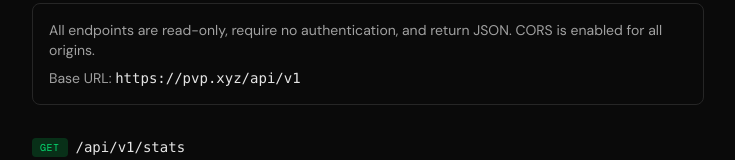
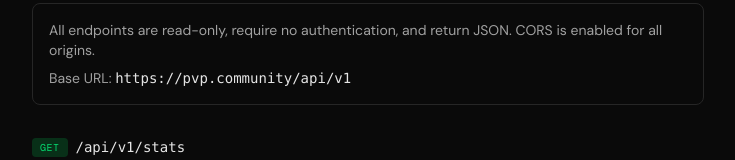
Before and after one commit to jckbtchr-vv/punkcomp, a Next.js app: page /docs in a window 1280 px wide. Shown: the part 175-335 px from the top of the page, without its empty margins (272-1007 px from the left). Built offline with nearby package versions, Linux system fonts and the light colour scheme; no server answers; the database is empty.

Commit message:
Update API docs base URL to pvp.community
https://claude.ai/code/session_015q9otDJtzQJxjnMbGdefL6

```diff
--- a/src/app/docs/page.tsx
+++ b/src/app/docs/page.tsx
@@ -79,7 +79,7 @@ export default function DocsPage() {
             All endpoints are read-only, require no authentication, and return JSON. CORS is enabled for all origins.
           </p>
           <p>
-            Base URL: <code className="text-neutral-200">https://pvp.xyz/api/v1</code>
+            Base URL: <code className="text-neutral-200">https://pvp.community/api/v1</code>
           </p>
         </div>
 
```
